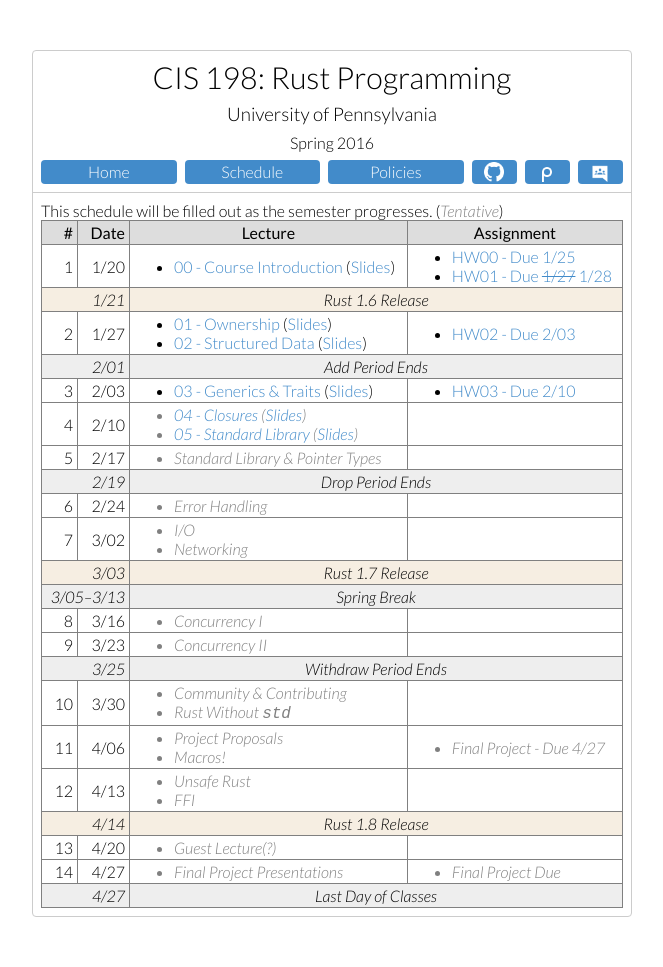
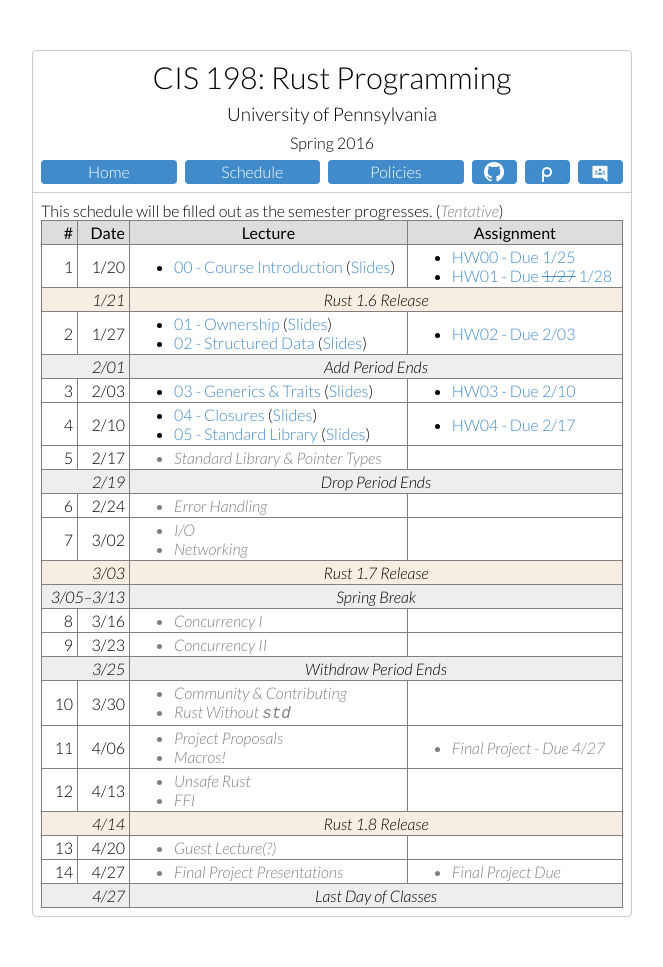
Before and after one commit to cis198-2016s/cis198-2016s.github.io, a Jekyll site: the page built from schedule/index.html, in a window 1280 px wide. Shown: the whole page, without its empty margins (308-971 px from the left). Built offline with Jekyll 4.4.1, drawn with Linux system fonts in a browser that asks for light colours.

Commit message:
hw04 -> schedule

```diff
--- a/css/common.css
+++ b/css/common.css
@@ -1,18 +1,3 @@
-@font-face {
-  font-family: emoji;
-
-  src: local('Noto Color Emoji'),
-       local('Noto Emoji'),
-       local('Apple Color Emoji'),
-       local('Android Emoji'),
-       local('Segoe UI'),
-       local(EmojiSymbols),
-       local(Symbola);
-
-  /* Emoji unicode blocks */
-  unicode-range: U+1F300-1F5FF, U+1F600-1F64F, U+1F680-1F6FF, U+2600-26FF;
-}
-
 a {
   color: #428bca;
   text-decoration: none;
--- a/schedule/index.html
+++ b/schedule/index.html
@@ -103,7 +103,7 @@
           </ul>
       <tr>
         <td>4 <td>2/10
-        <td class="tentative">
+        <td>
           <ul>
             <li><a href="https://github.com/cis198-2016s/slides/blob/gh-pages/04/content.md">
                 04 - Closures</a> (<a href="/slides/04/">Slides</a>)
@@ -111,6 +111,9 @@
                 05 - Standard Library</a> (<a href="/slides/05/">Slides</a>)
           </ul>
         <td>
+          <ul>
+            <li><a href="https://github.com/cis198-2016s/homework/tree/master/hw04">HW04 - Due 2/17</a>
+          </ul>
       <tr>
         <td>5 <td>2/17
         <td class="tentative">
```
